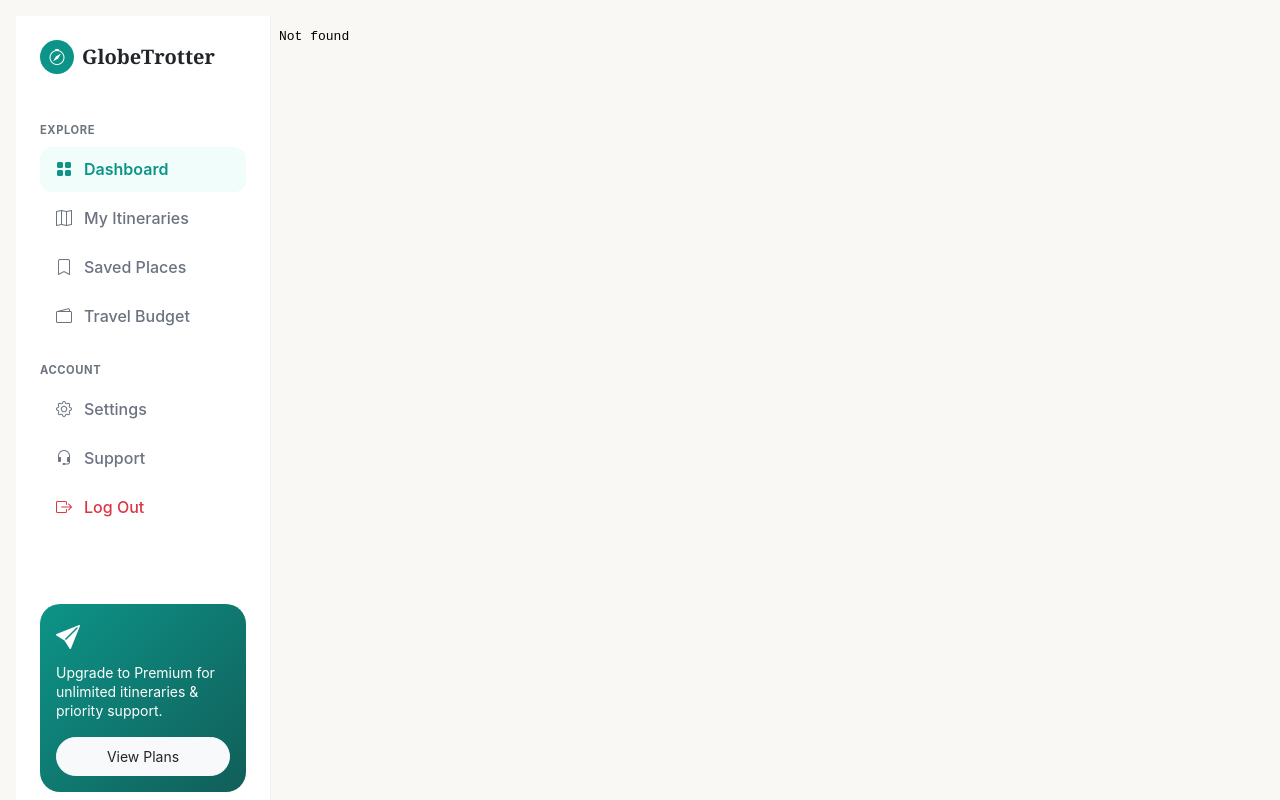
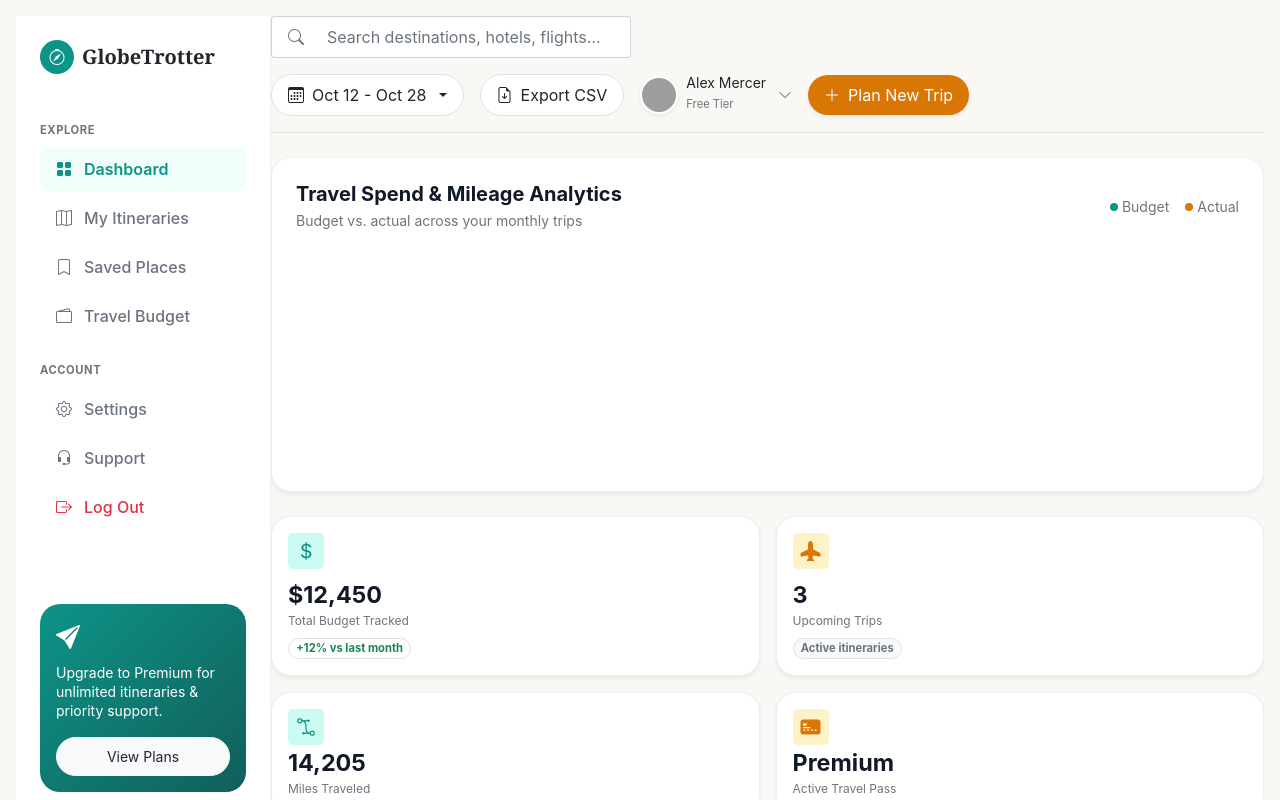
Before and after one commit to HerinPatel98/odoo-ldce-2026, a plain HTML site: page frontend/index.html in a window 1280 px wide. Drawn offline with nearby package versions, Linux system fonts and the light colour scheme.

Commit message:
index.html changes

```diff
--- a/frontend/index.html
+++ b/frontend/index.html
@@ -151,7 +151,7 @@
         </aside>
 
         <main class="content">
-            <iframe id="moduleFrame" name="moduleFrame" src="pages/dashboard_home.html" title="GlobeTrotter Module">
+            <iframe id="moduleFrame" name="moduleFrame" src="pages/dashboard.html" title="GlobeTrotter Module">
             </iframe>
         </main>
 
```
